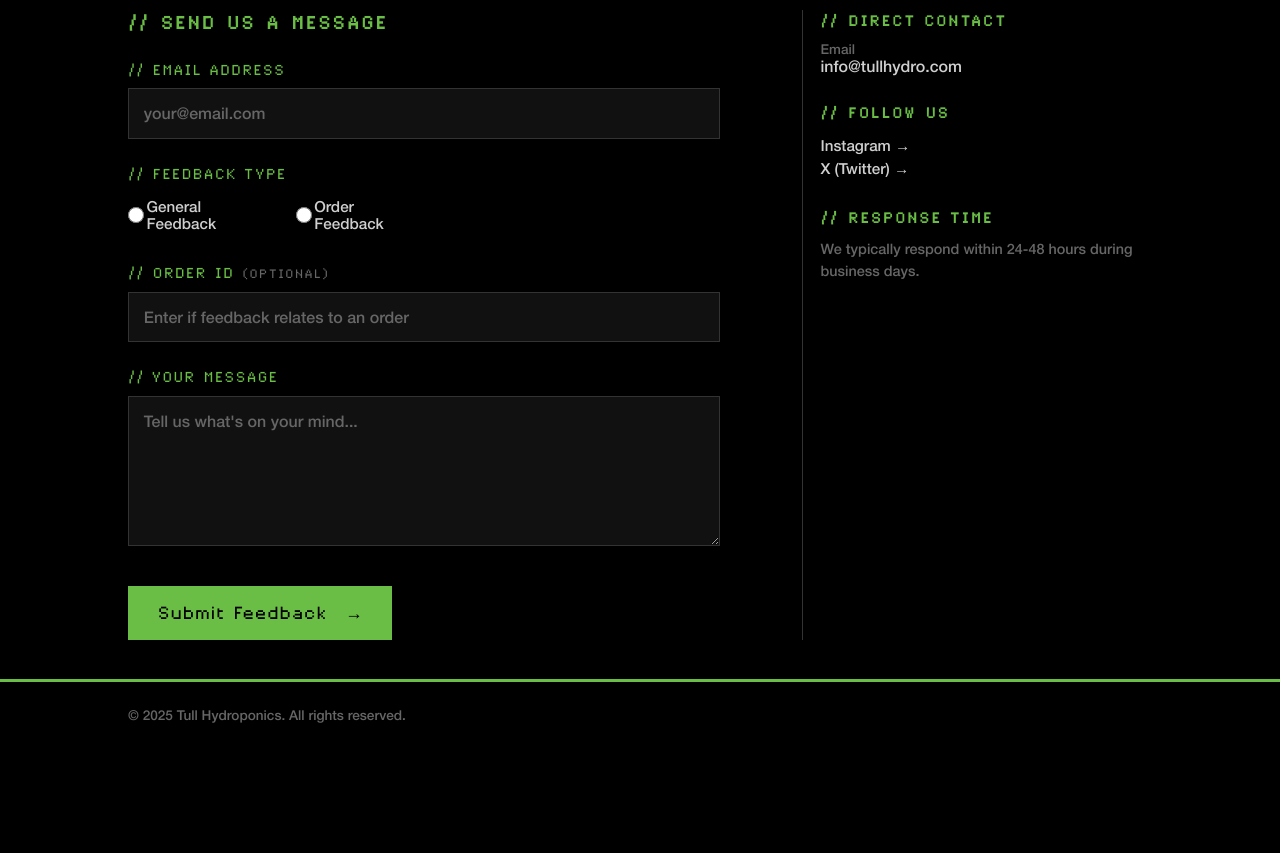
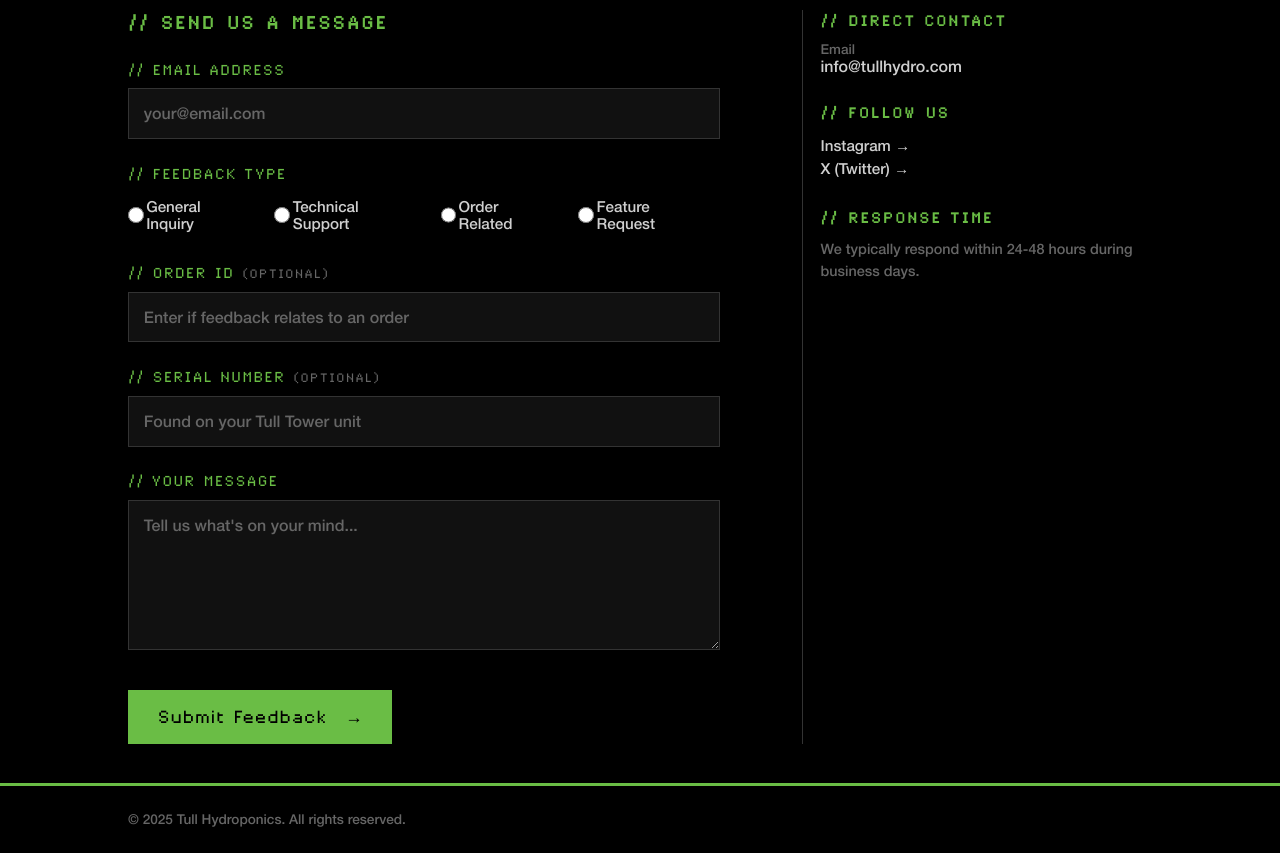
Before and after one commit to Randybutternugs/Xis, a Flask app: page /contact in a window 1280 px wide. Shown: the part 430-1283 px from the top of the page. Before the commit the page ends 1153 px from the top, so only its background shows below. Run offline with Flask 3, Linux system fonts and the light colour scheme; data comes from the database, SQL or seed files in the repository; some libraries are stand-ins or nearby versions.

Commit message:
Expand contact form to 4 feedback types and add serial number field
Add Technical Support and Feature Request options alongside General and
Order. Add optional serial number input so customers can reference their
Tull Tower unit.

Co-Authored-By: Claude Opus 4.6 <noreply@anthropic.com>

```diff
--- a/xissite/templates/contact.html
+++ b/xissite/templates/contact.html
@@ -76,6 +76,11 @@
             </div>
 
             <div class="form-group">
+                <label class="contact-label">// Serial Number <span class="optional">(Optional)</span></label>
+                {{ form.serialno(class="contact-input", placeholder="Found on your Tull Tower unit") }}
+            </div>
+
+            <div class="form-group">
                 <label class="contact-label">// Your Message</label>
                 {{ form.feedbackfield(class="contact-textarea", placeholder="Tell us what's on your mind...", rows="6") }}
             </div>
--- a/xissite/views.py
+++ b/xissite/views.py
@@ -54,14 +54,20 @@ class ContactForm(FlaskForm):
     feedbacktype = RadioField(
         'Type of Feedback',
         choices=[
-            ('General', 'General Feedback'),
-            ('Order', 'Order Feedback')
+            ('General', 'General Inquiry'),
+            ('Technical', 'Technical Support'),
+            ('Order', 'Order Related'),
+            ('Feature', 'Feature Request'),
         ],
         validators=[InputRequired(message="Please select a feedback type")]
     )
     orderno = StringField(
         'Order Number',
         validators=[Optional(), Length(max=50)]
+    )
+    serialno = StringField(
+        'Serial Number',
+        validators=[Optional(), Length(max=100)]
     )
     feedbackfield = TextAreaField(
         'Leave Feedback',
@@ -178,6 +184,7 @@ def contact():
                     feedbackorderid=form.orderno.data if form.orderno.data else None,
                     feedbackfullfield=form.feedbackfield.data,
                     submitter_ip=client_ip,
+                    serial_number=form.serialno.data if form.serialno.data else None,
                 )
 
                 db.session.add(new_feedback)
```
